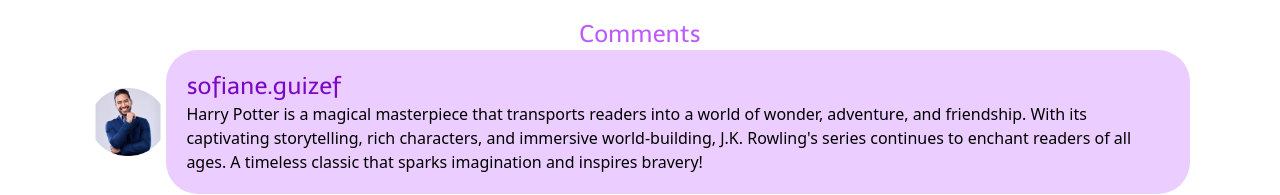
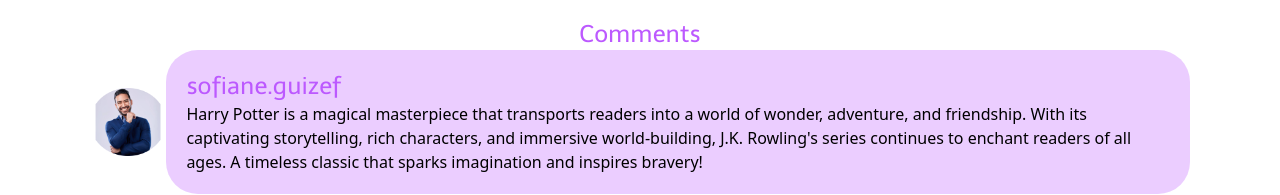
Before and after one commit to mohand-djouadi/sunlib-ui, a React (Vite) app: page /books/1 in a window 1280 px wide. Shown: the part 1344-1539 px from the top of the page. Built offline with nearby package versions, Linux system fonts and the light colour scheme; no server answers; a web font is replaced by a local one.

Commit message:
resolve sinup import in App

```diff
--- a/src/Components/BookComments/BookComments.jsx
+++ b/src/Components/BookComments/BookComments.jsx
@@ -60,7 +60,7 @@
                                 alt={comment.user.username}
                             />
                             <div className="p-5 bg-banner-bg rounded-4xl w-[80%]">
-                                <h4 className="text-2xl text-secondary font-normal">
+                                <h4 className="text-2xl text-primary font-normal">
                                     {comment.user.username}
                                 </h4>
                                 <p className="dark:text-white">
@@ -95,7 +95,7 @@
                         placeholder="comment"
                         value={comment}
                         onChange={(e) => setComment(e.target.value)}
-                        className="w-[100%] h-12 border-2 border-primary rounded-full p-4"
+                        className="w-[100%] h-12 border-2 border-primary rounded-full p-4 dark:text-white"
                     />
                     <FontAwesomeIcon
                         icon={faFaceSmile}
--- a/src/Pages/App.jsx
+++ b/src/Pages/App.jsx
@@ -3,7 +3,7 @@
 import './App.css'
 import Login from './Login/Login'
 import Home from './Home/Home'
-import Signup from './SignUp/Signup'
+import Signup from './Signup/Signup'
 import About from './About/About'
 import HeaderLayout from '../Layouts/HeaderLayout/HeaderLayout'
 import BannerLayout from '../Layouts/BannerLayout/BannerLayout'
```
